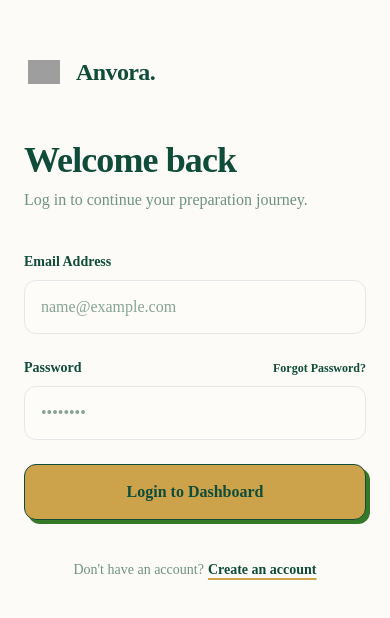
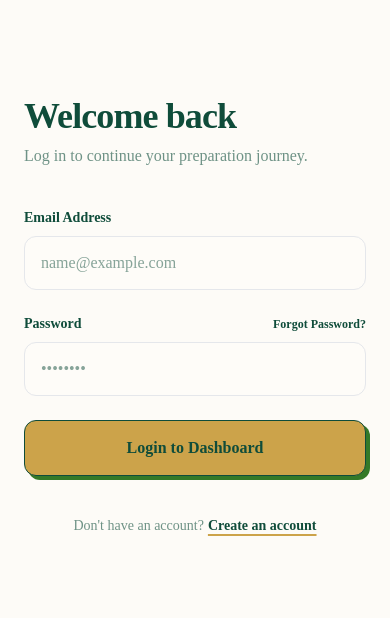
Before and after one commit to Hamzamirza9084/zeba_royal_frontend, a React (Vite) app: page /login in a window 390 px wide. Shown: the part 106-724 px from the top of the page. Built offline with nearby package versions, Linux system fonts and the light colour scheme; grey boxes are pictures that could not be loaded.

Commit message:
remove mobile logo from login

```diff
--- a/src/components/LoginPage.jsx
+++ b/src/components/LoginPage.jsx
@@ -101,13 +101,6 @@ const LoginPage = () => {
       {/* Right Section: Login Form */}
       <section className="w-full lg:w-1/2 flex items-center justify-center p-6 md:p-12 lg:p-20 ">
         <div className="w-full max-w-md">
-          <div className="lg:hidden flex items-center gap-3 mb-12">
-            <div className="size-10 flex items-center justify-center rounded-lg  text-primary">
-              <img src="/Images/svglogo.svg" alt="Anvora logo" className="w-8  h-8 object-contain" />
-            </div>
-            <h2 className="text-2xl font-extrabold tracking-tight">Anvora.</h2>
-          </div>
-
           <div className="mb-10">
             <h2 className="text-4xl font-extrabold tracking-tight mb-2">Welcome back</h2>
             <p className="text-deep-green/60 font-medium">Log in to continue your preparation journey.</p>
```
